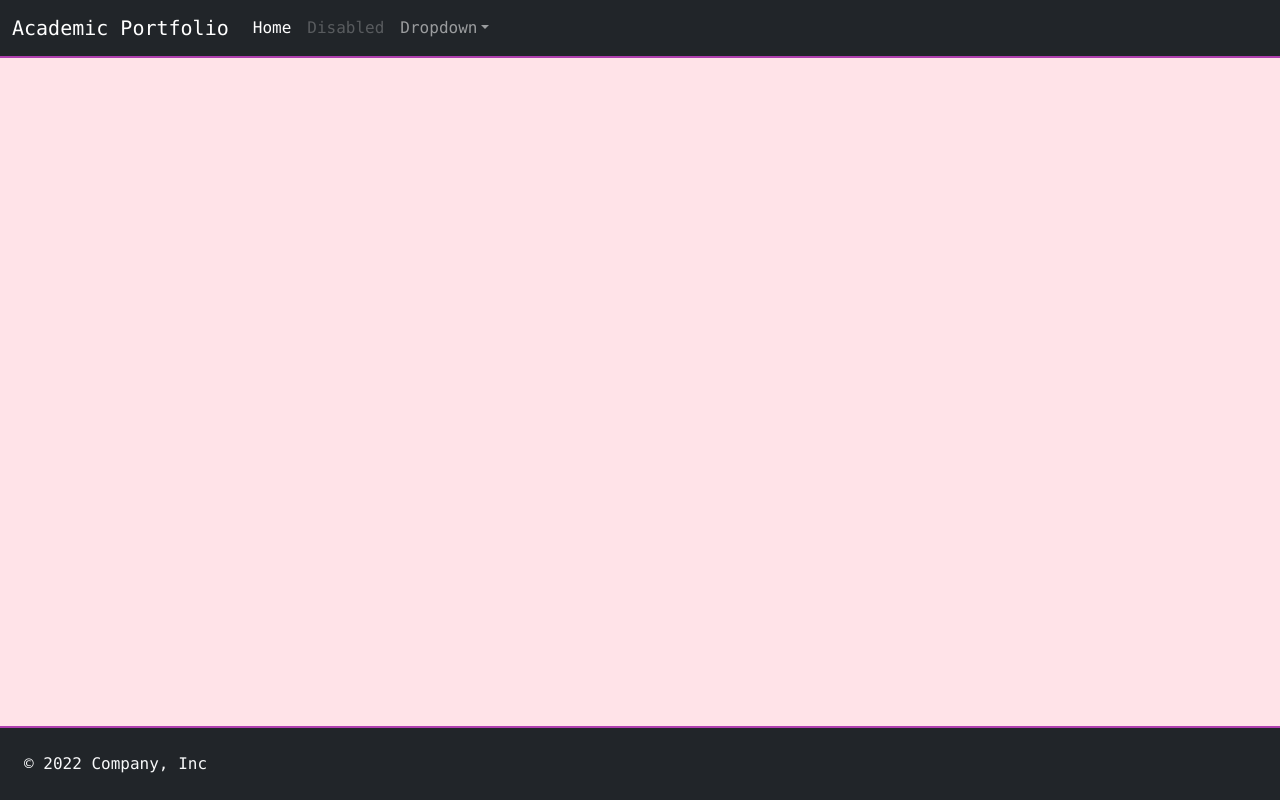
After one commit to Oceanna-1/Oceanna-1.github.io, a PHP site: page /nav.html in a window 1280 px wide. The commit adds this page. Run offline with PHP 8.4, Linux system fonts and the light colour scheme.

Commit message:
restyling nav/footer

```diff
--- a/nav.css
+++ b/nav.css
@@ -1,5 +1,10 @@
-nav {
-    font-family:'Franklin Gothic Medium', 'Arial Narrow', Arial, sans-serif;
-    background-color: rgb(189, 218, 195);
-    border-bottom: 2px solid rgb(98, 148, 102);
+nav{
+    font-family:'Cascadia Code', 'Pro Font', 'Lucida Console';
+    border-bottom: 2px solid rgb(175, 63, 175);
 }
+
+
+footer{
+    font-family:'Cascadia Code', 'Pro Font', 'Lucida Console';
+    border-top: 2px solid rgb(175, 63, 175);
+}
--- /dev/null
+++ b/nav.html
@@ -0,0 +1,43 @@
+<!DOCTYPE html>
+<html lang="en">
+<head>
+    <meta charset="UTF-8">
+    <meta name="viewport" content="width=device-width, initial-scale=1.0">
+    <title>Oceanna Hartog's Landing Page</title>
+
+    <link href="https://cdn.jsdelivr.net/npm/bootstrap@5.3.2/dist/css/bootstrap.min.css" rel="stylesheet" integrity="sha384-T3c6CoIi6uLrA9TneNEoa7RxnatzjcDSCmG1MXxSR1GAsXEV/Dwwykc2MPK8M2HN" crossorigin="anonymous">
+
+    <link rel="stylesheet" href="style.css">
+    <link rel="stylesheet" href="nav.css">
+</head>
+<nav class="navbar navbar-expand-sm navbar-dark bg-dark" >
+    <div class="container-fluid">
+      <div class="navbar-brand">Academic Portfolio</div>
+
+      <div class="collapse navbar-collapse" >
+        <ul class="navbar-nav me-auto mb-2 mb-sm-0">
+          <li class="nav-item">
+            <a class="nav-link active" aria-current="page" href="#">Home</a>
+          </li>
+          <li class="nav-item">
+            <a class="nav-link disabled">Disabled</a>
+          </li>
+          <li class="nav-item dropdown">
+            <a class="nav-link dropdown-toggle" href="#" data-bs-toggle="dropdown" aria-expanded="false">Dropdown</a>
+            <ul class="dropdown-menu">
+              <li><a class="dropdown-item" href="#">Action</a></li>
+              <li><a class="dropdown-item" href="#">Another action</a></li>
+              <li><a class="dropdown-item" href="#">Something else here</a></li>
+            </ul>
+          </li>
+        </ul>
+      </div>
+    </div>
+  </nav>
+
+
+    <footer class="d-flex flex-wrap justify-content-between align-items-center py-4 bg-dark fixed-bottom">
+      <div class="col-md-4 d-flex align-items-center">
+        <span class="mb-3 mb-md-0 text-light px-4">&copy; 2022 Company, Inc</span>
+      </div>
+    </footer>
--- a/style.css
+++ b/style.css
@@ -17,7 +17,7 @@ main {
 }
 footer{
     background-color: white;
-    border: 5px solid rgb(255, 227, 232);
+    border-top: 5px solid rgb(255, 227, 232);
     text-align: center;
 }
 .pet {
```
Also changed, not shown: activities/worksheet24/index.php (renamed from activities/worksheet24/index.html), footer.html (added).
